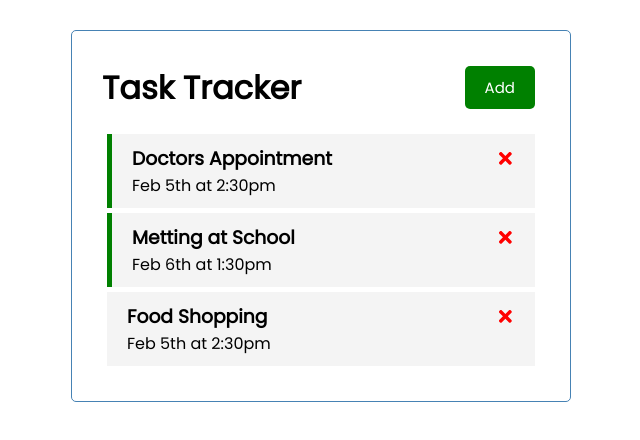
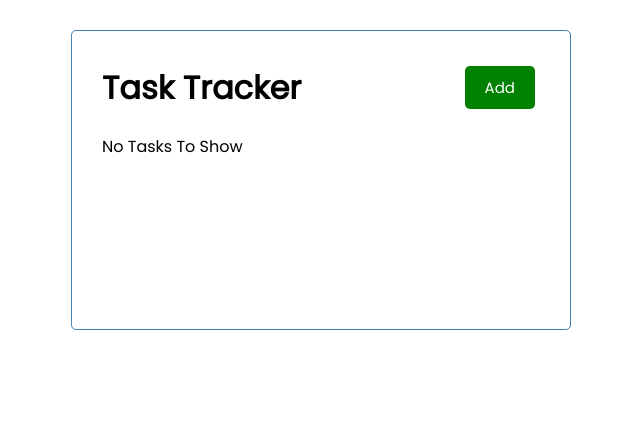
Before and after one commit to smjeffery22/react_task_tracker, a React (Create React App) app: page / in a window 1280 px wide. Shown: the top 440 px of the page, without its empty margins (319-959 px from the left). Built offline with nearby package versions, Linux system fonts and the light colour scheme; data requests are answered from the project's data file.

Commit message:
Add post/delete/put requests to add/delete/toggle-reminder

```diff
--- a/db.json
+++ b/db.json
@@ -1,22 +1,3 @@
 {
-  "tasks": [
-		{
-			"id": 1,
-			"text": "Doctors Appointment",
-			"day": "Feb 5th at 2:30pm",
-			"reminder": true
-		},
-		{
-			"id": 2,
-			"text": "Metting at School",
-			"day": "Feb 6th at 1:30pm",
-			"reminder": true
-		},
-		{
-			"id": 3,
-			"text": "Food Shopping",
-			"day": "Feb 5th at 2:30pm",
-			"reminder": false
-		}
-	]
+  "tasks": []
 }
--- a/src/App.js
+++ b/src/App.js
@@ -24,24 +24,58 @@
 		return data;
 	};
 
+	const fetchTask = async (id) => {
+		const res = await fetch(`http://localhost:5000/tasks/${id}`);
+		const data = await res.json();
+
+		return data;
+	};
+
 	// add task
-	const addTask = (task) => {
-		const id = Math.floor(Math.random() * 10000) + 1;
-		const newTask = { id, ...task };
-		setTasks([...tasks, newTask]);
-		console.log(task);
+	const addTask = async (task) => {
+		const res = await fetch('http://localhost:5000/tasks', {
+			method: 'POST',
+			headers: {
+				'Content-type': 'application/json',
+			},
+			body: JSON.stringify(task),
+		});
+
+		const data = await res.json();
+
+		setTasks([...tasks, data]);
+		// const id = Math.floor(Math.random() * 10000) + 1;
+		// const newTask = { id, ...task };
+		// setTasks([...tasks, newTask]);
 	};
 
 	// delete task
-	const deleteTask = (id) => {
+	const deleteTask = async (id) => {
+		await fetch(`http://localhost:5000/tasks/${id}`, {
+			method: 'DELETE',
+		});
 		setTasks(tasks.filter((task) => task.id !== id));
 	};
 
 	// toggle reminder
-	const toggleReminder = (id) => {
+	const toggleReminder = async (id) => {
+		const taskToToggle = await fetchTask(id);
+		const updatedTask = { ...taskToToggle, reminder: !taskToToggle.reminder };
+		console.log(taskToToggle);
+		console.log(updatedTask);
+		console.log(JSON.stringify(updatedTask));
+
+		const res = await fetch(`http://localhost:5000/tasks/${id}`, {
+			method: 'PUT',
+			headers: { 'Content-type': 'application/json' },
+			body: JSON.stringify(updatedTask),
+		});
+
+		const data = await res.json();
+
 		setTasks(
 			tasks.map((task) =>
-				task.id === id ? { ...task, reminder: !task.reminder } : task
+				task.id === id ? { ...task, reminder: data.reminder } : task
 			)
 		);
 	};
```
